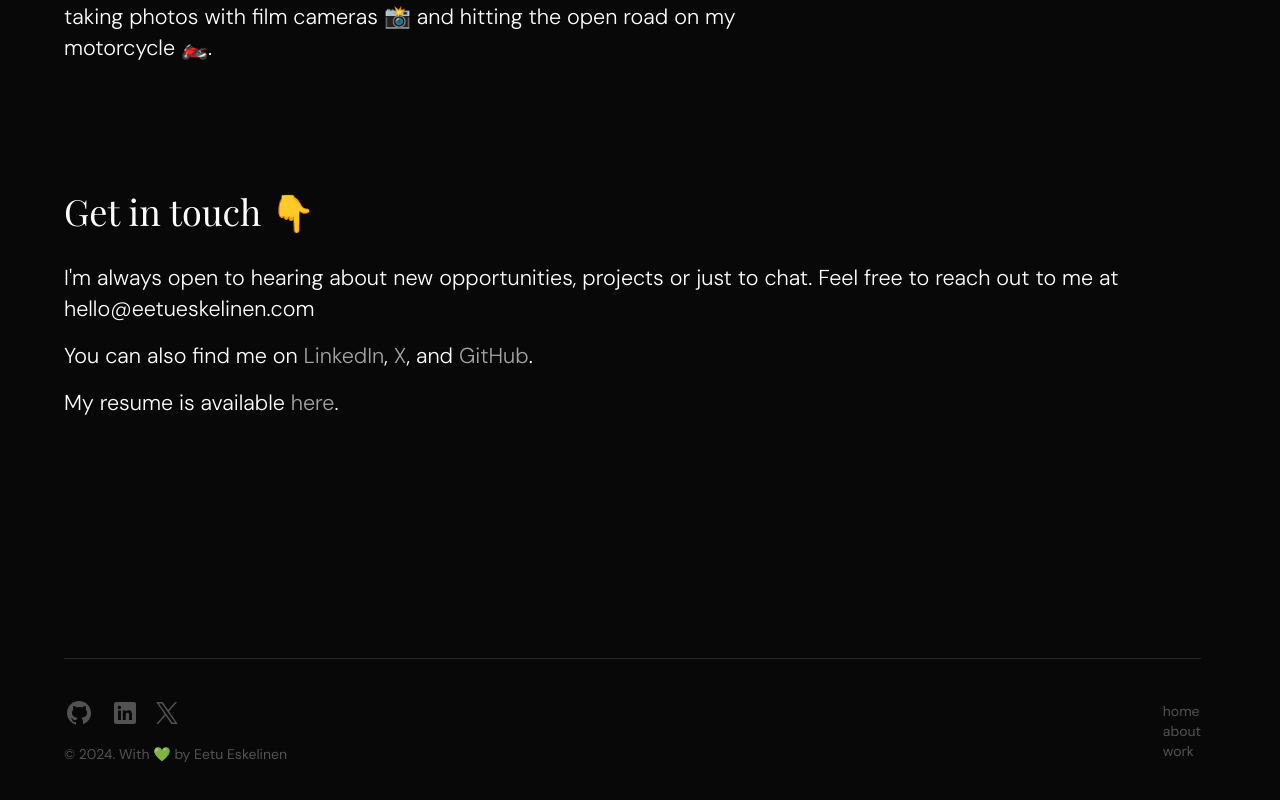
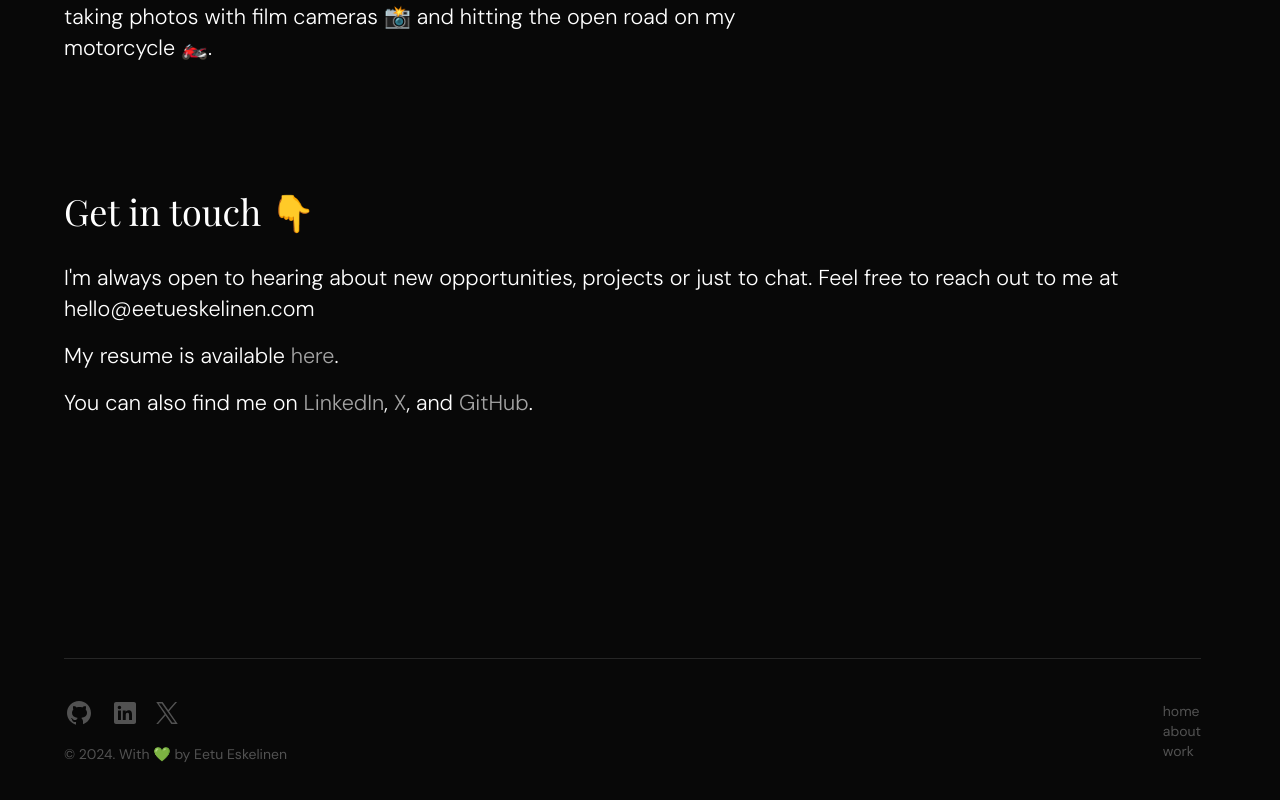
Before and after one commit to Eppu/eetueskelinen.com, a Next.js app: page /about in a window 1280 px wide. Shown: the part 1507-2307 px from the top of the page. Built offline with nearby package versions, Linux system fonts and the light colour scheme; a web font is replaced by a local one.

Commit message:
update content

```diff
--- a/app/about/page.tsx
+++ b/app/about/page.tsx
@@ -95,14 +95,14 @@ export default function About() {
           <CopyEmail />
         </p>
         <p className="mb-4">
+          My resume is available <ExternalLink href="/files/resume.pdf">here</ExternalLink>.
+        </p>
+        <p className="mb-4">
           You can also find me on{" "}
           <ExternalLink href="https://www.linkedin.com/in/eetueskelinen/">LinkedIn</ExternalLink>,{" "}
           <ExternalLink href="https://x.com/edwardtehgreat">X</ExternalLink>, and{" "}
           <ExternalLink href="https://github.com/eppu">GitHub</ExternalLink>.
         </p>
-        <p className="mb-4">
-          My resume is available <ExternalLink href="/files/resume.pdf">here</ExternalLink>.
-        </p>
       </div>
     </section>
   );
```
